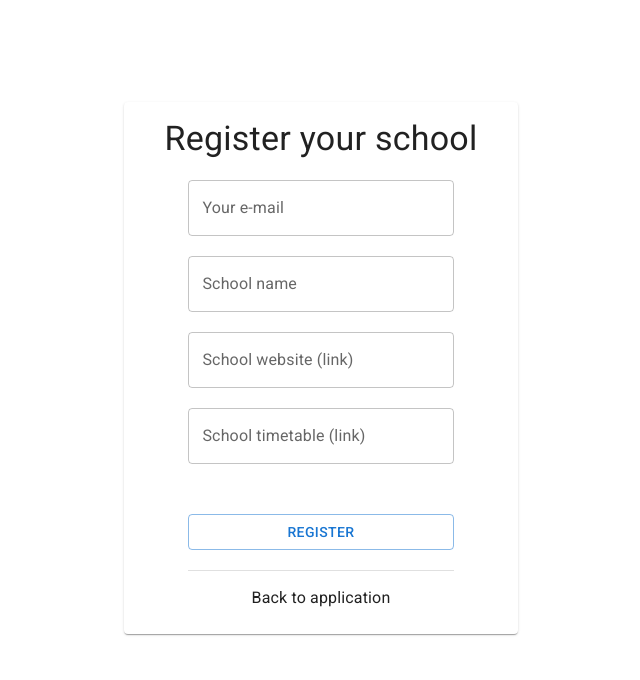
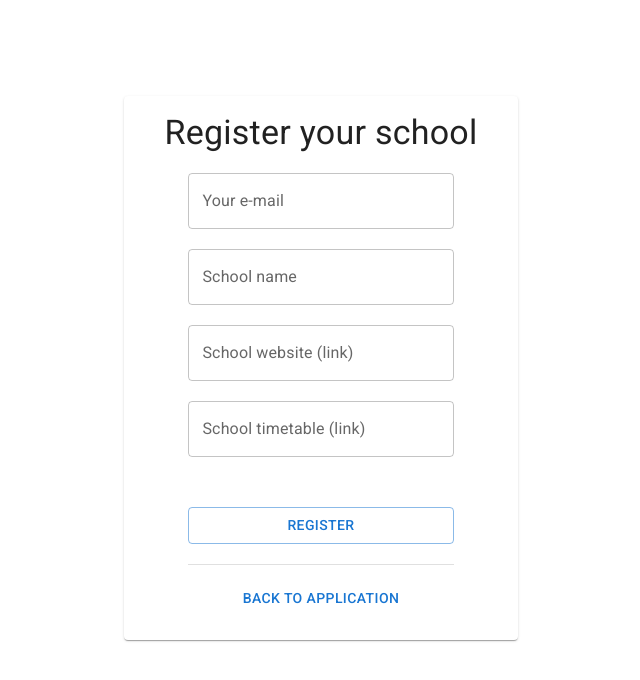
Before and after one commit to VulderApp/SchoolFormFrontend, a React (Create React App) app: page / in a window 1280 px wide. Shown: the top 680 px of the page, without its empty margins (319-959 px from the left). Built offline with nearby package versions, Linux system fonts and the light colour scheme.

Commit message:
Add back to app button (#45)

```diff
--- a/src/components/register/RegisterFooter.tsx
+++ b/src/components/register/RegisterFooter.tsx
@@ -1,4 +1,4 @@
-import { Container, Divider, Typography } from "@mui/material";
+import { Button, Container, Divider } from "@mui/material";
 import React, { ReactElement } from "react";
 import { useTranslation } from "react-i18next";
 
@@ -8,10 +8,14 @@ const RegisterFooter = (): ReactElement => {
   return (
     <Container>
       <Divider />
-      <Container sx={{ marginTop: "15px" }}>
-        <Typography sx={{ textAlign: "center" }}>
-          {t("backToVulder")}
-        </Typography>
+      <Container
+        sx={{
+          display: "flex",
+          marginTop: "15px",
+          justifyContent: "center",
+        }}
+      >
+        <Button href="#text-buttons">{t("backToVulder")}</Button>
       </Container>
     </Container>
   );
--- a/src/components/register/RegisterForm.tsx
+++ b/src/components/register/RegisterForm.tsx
@@ -128,7 +128,7 @@ const RegisterForm = (): ReactElement => {
         value={formik.values.schoolTimetableUrl}
       />
       <Button style={{ marginTop: "30px" }} variant="outlined" type="submit">
-        {t("register")}
+        {t("registerButton")}
       </Button>
     </Container>
   );
```
